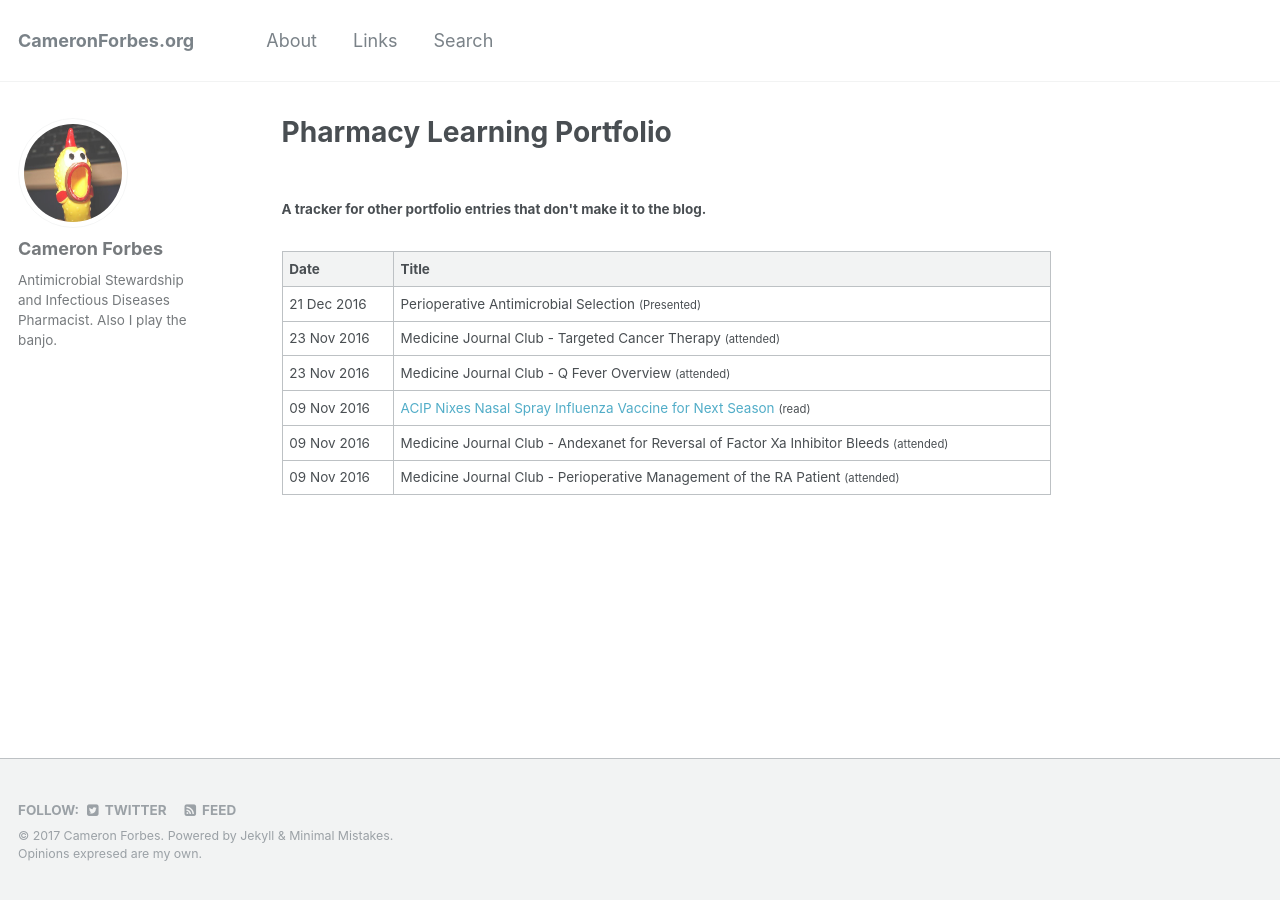
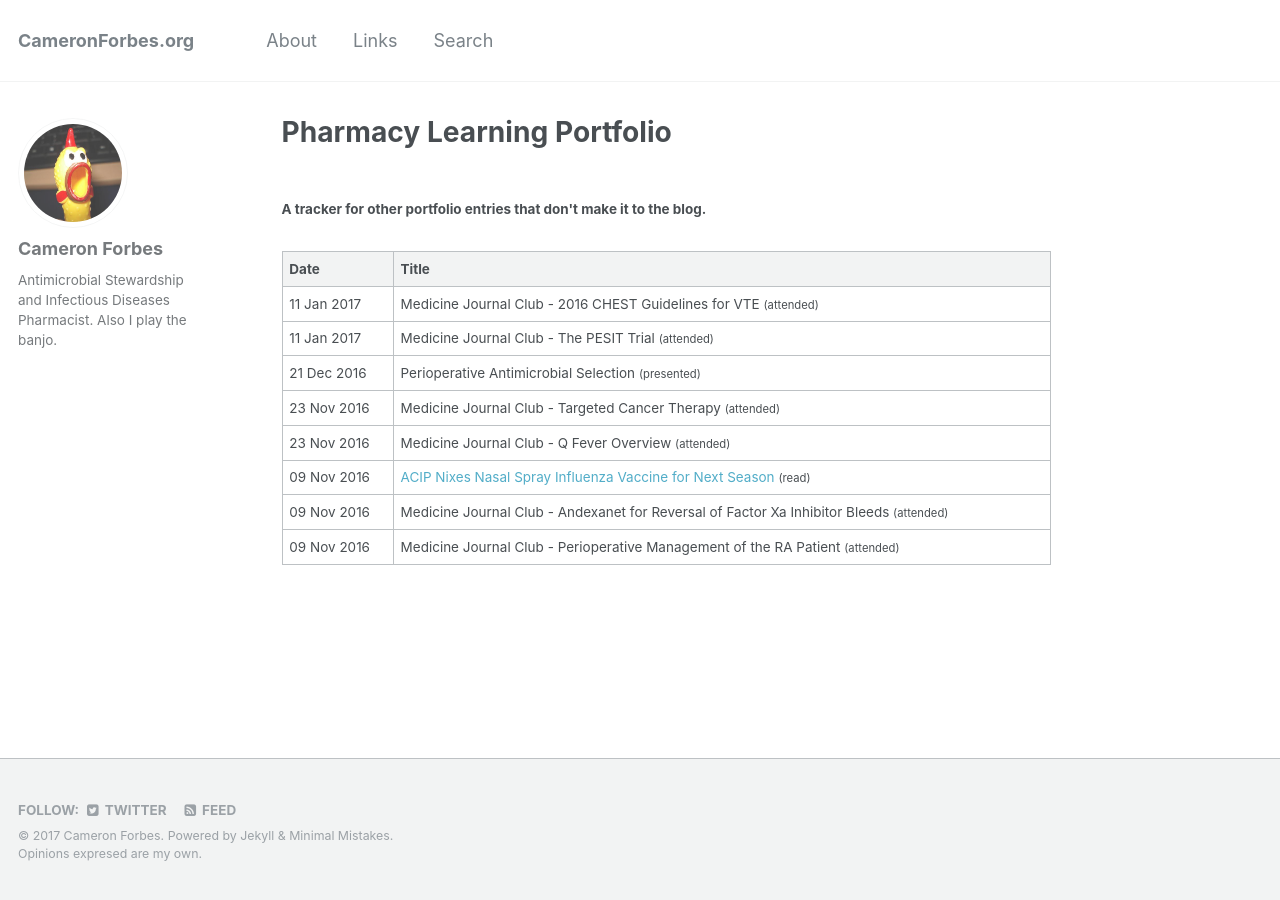
Before and after one commit to BanjoCam/banjocam.github.io, a Jekyll site: the page built from _pages/log.html, in a window 1280 px wide. Built offline with Jekyll 4.4.1, drawn with Linux system fonts in a browser that asks for light colours.

Commit message:
updated portfolio

```diff
--- a/_data/portfolio.yaml
+++ b/_data/portfolio.yaml
@@ -21,4 +21,12 @@
 
 - date: 2016-12-21
   title: Perioperative Antimicrobial Selection
-  action: Presented
+  action: presented
+
+- date: 2017-01-11
+  title: Medicine Journal Club - The PESIT Trial
+  action: attended
+
+- date: 2017-01-11
+  title: Medicine Journal Club - 2016 CHEST Guidelines for VTE
+  action: attended
```
